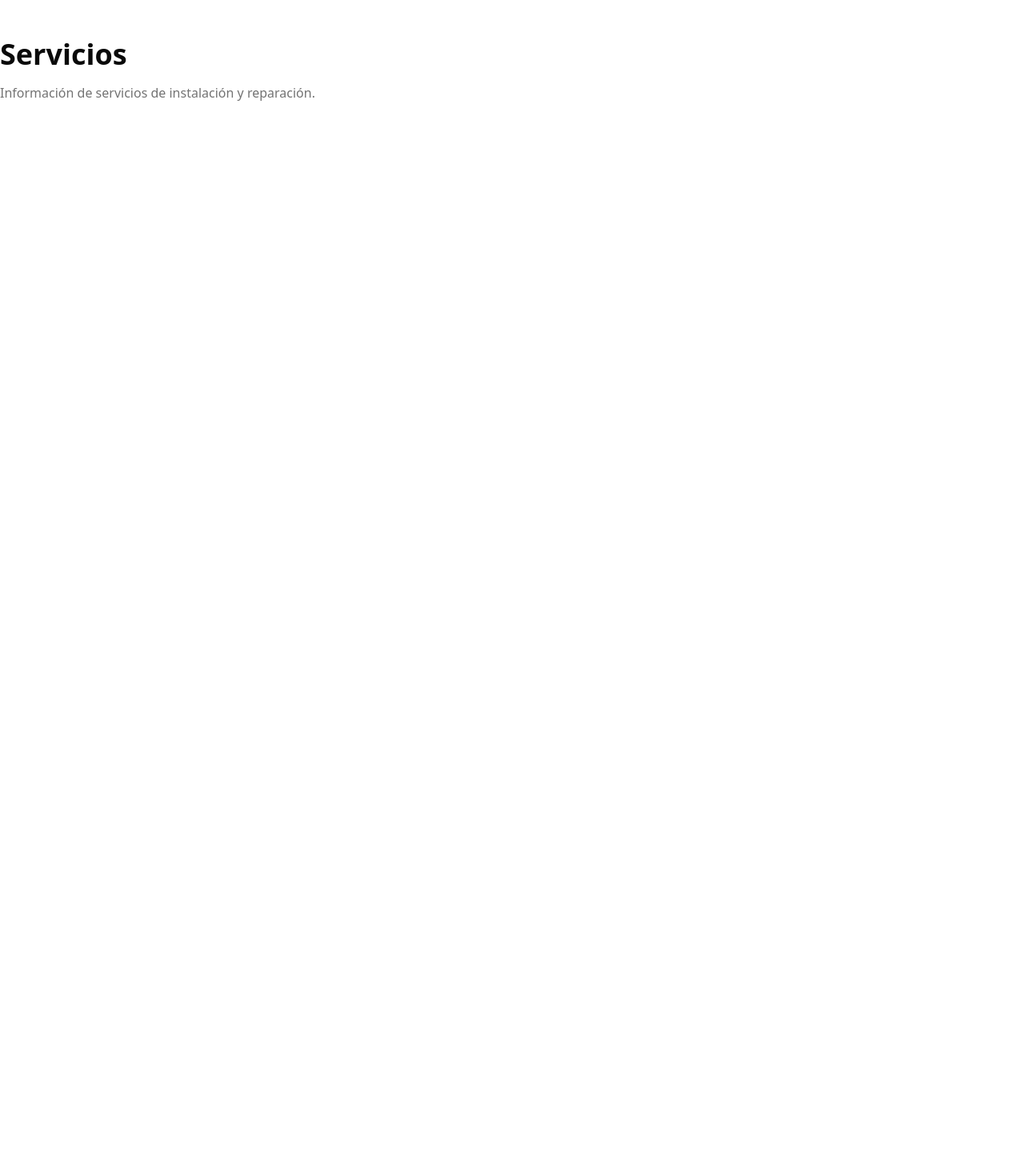
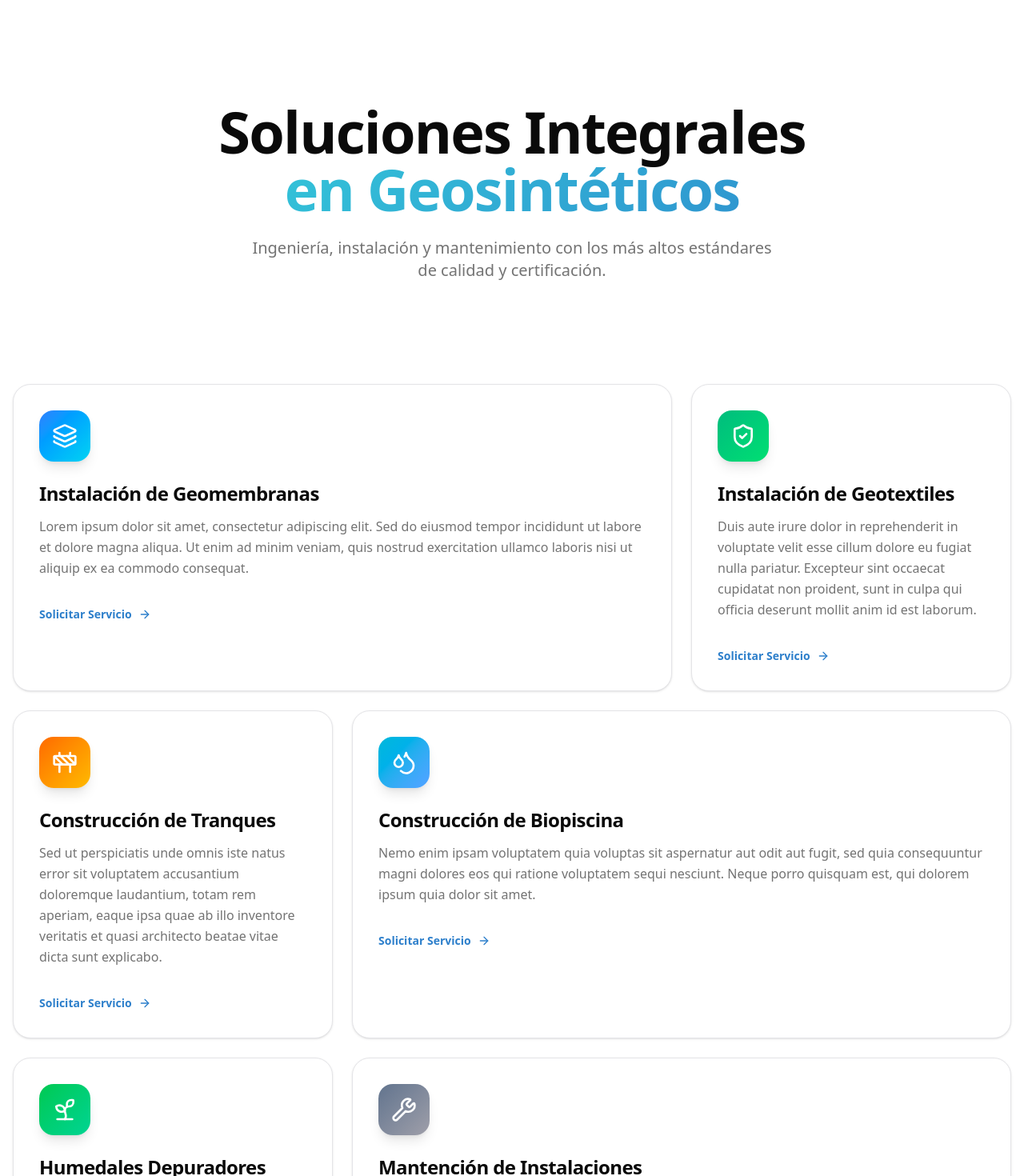
Before and after one commit to hidromembrana/hidromembrana, a Next.js app: page /servicios in a window 1280 px wide. Shown: the top 1470 px of the page at 80% size. Before the commit the page ends 800 px from the top, so only its background shows below. Built offline with nearby package versions, Linux system fonts and the light colour scheme.

Commit message:
Boton Whatsapp

```diff
--- a/app/servicios/page.tsx
+++ b/app/servicios/page.tsx
@@ -1,8 +1,149 @@
+"use client"
+
+import Link from "next/link"
+import {
+    Layers,
+    Construction,
+    Droplets,
+    Sprout,
+    Wrench,
+    ArrowRight,
+    ShieldCheck,
+} from "lucide-react"
+import { cn } from "@/lib/utils"
+import { CtaSection } from "@/components/cta-section"
+
+interface ServiceItem {
+    id: string
+    title: string
+    description: string
+    icon: React.ElementType
+    color: string
+    colSpan?: string
+}
+
+const SERVICES: ServiceItem[] = [
+    {
+        id: "instalacion-geomembranas",
+        title: "Instalación de Geomembranas",
+        description: "Lorem ipsum dolor sit amet, consectetur adipiscing elit. Sed do eiusmod tempor incididunt ut labore et dolore magna aliqua. Ut enim ad minim veniam, quis nostrud exercitation ullamco laboris nisi ut aliquip ex ea commodo consequat.",
+        icon: Layers,
+        color: "from-blue-500 to-cyan-400",
+        colSpan: "md:col-span-2 lg:col-span-2"
+    },
+    {
+        id: "instalacion-geotextiles",
+        title: "Instalación de Geotextiles",
+        description: "Duis aute irure dolor in reprehenderit in voluptate velit esse cillum dolore eu fugiat nulla pariatur. Excepteur sint occaecat cupidatat non proident, sunt in culpa qui officia deserunt mollit anim id est laborum.",
+        icon: ShieldCheck,
+        color: "from-emerald-500 to-green-400",
+        colSpan: "md:col-span-1 lg:col-span-1"
+    },
+    {
+        id: "construccion-tranques",
+        title: "Construcción de Tranques",
+        description: "Sed ut perspiciatis unde omnis iste natus error sit voluptatem accusantium doloremque laudantium, totam rem aperiam, eaque ipsa quae ab illo inventore veritatis et quasi architecto beatae vitae dicta sunt explicabo.",
+        icon: Construction,
+        color: "from-orange-500 to-amber-400",
+        colSpan: "md:col-span-1 lg:col-span-1"
+    },
+    {
+        id: "construccion-biopiscina",
+        title: "Construcción de Biopiscina",
+        description: "Nemo enim ipsam voluptatem quia voluptas sit aspernatur aut odit aut fugit, sed quia consequuntur magni dolores eos qui ratione voluptatem sequi nesciunt. Neque porro quisquam est, qui dolorem ipsum quia dolor sit amet.",
+        icon: Droplets,
+        color: "from-cyan-500 to-blue-400",
+        colSpan: "md:col-span-2 lg:col-span-2"
+    },
+    {
+        id: "humedales-depuradores",
+        title: "Humedales Depuradores",
+        description: "At vero eos et accusamus et iusto odio dignissimos ducimus qui blanditiis praesentium voluptatum deleniti atque corrupti quos dolores et quas molestias excepturi sint occaecati cupiditate non provident.",
+        icon: Sprout,
+        color: "from-green-500 to-emerald-400",
+        colSpan: "md:col-span-1 lg:col-span-1"
+    },
+    {
+        id: "mantencion-instalaciones",
+        title: "Mantención de Instalaciones",
+        description: "Et harum quidem rerum facilis est et expedita distinctio. Nam libero tempore, cum soluta nobis est eligendi optio cumque nihil impedit quo minus id quod maxime placeat facere possimus, omnis voluptas assumenda est.",
+        icon: Wrench,
+        color: "from-slate-500 to-zinc-400",
+        colSpan: "md:col-span-2 lg:col-span-2"
+    }
+]
+
 export default function ServiciosPage() {
     return (
-        <div className="container mx-auto py-12">
-            <h1 className="text-4xl font-bold">Servicios</h1>
-            <p className="mt-4 text-muted-foreground">Información de servicios de instalación y reparación.</p>
+        <div className="min-h-screen bg-background">
+            {/* Hero Section */}
+            <section className="relative overflow-hidden py-20 pb-32 lg:py-32">
+                <div className="absolute inset-0 -z-10">
+                    <div className="absolute top-0 right-0 -translate-y-1/2 translate-x-1/2 w-[500px] h-[500px] bg-brand-blue/20 rounded-full blur-[100px]" />
+                    <div className="absolute bottom-0 left-0 translate-y-1/2 -translate-x-1/2 w-[500px] h-[500px] bg-brand-cyan/20 rounded-full blur-[100px]" />
+                </div>
+
+                <div className="container mx-auto px-4 text-center">
+                    <h1 className="mb-6 text-4xl font-extrabold tracking-tight sm:text-5xl md:text-6xl lg:text-7xl">
+                        <span className="block text-foreground">Soluciones Integrales</span>
+                        <span className="block bg-[image:var(--image-brand-gradient)] bg-clip-text text-transparent">
+                            en Geosintéticos
+                        </span>
+                    </h1>
+                    <p className="mx-auto max-w-2xl text-lg text-muted-foreground md:text-xl">
+                        Ingeniería, instalación y mantenimiento con los más altos estándares de calidad y certificación.
+                    </p>
+                </div>
+            </section>
+
+            {/* Bento Grid Services */}
+            <section className="container mx-auto px-4 pb-24">
+                <div className="grid grid-cols-1 gap-6 md:grid-cols-3 lg:grid-cols-3 auto-rows-[minmax(300px,auto)]">
+                    {SERVICES.map((service) => (
+                        <div
+                            key={service.id}
+                            className={cn(
+                                "group relative overflow-hidden rounded-3xl border transition-all hover:scale-[1.01] hover:shadow-2xl backdrop-blur-sm p-8",
+                                "bg-white border-zinc-200 shadow-sm hover:border-brand-blue/30",
+                                "dark:bg-white/5 dark:border-white/10 dark:hover:border-white/20 dark:shadow-none",
+                                service.colSpan
+                            )}
+                        >
+                            {/* Colorful Gradient Background on Hover */}
+                            <div className={cn(
+                                "absolute inset-0 opacity-0 transition-opacity duration-500 group-hover:opacity-10 bg-gradient-to-br",
+                                service.color
+                            )} />
+
+                            {/* Icon Blob */}
+                            <div className={cn(
+                                "mb-6 inline-flex h-16 w-16 items-center justify-center rounded-2xl bg-gradient-to-br shadow-lg",
+                                service.color
+                            )}>
+                                <service.icon className="h-8 w-8 text-white" />
+                            </div>
+
+                            <h3 className="mb-3 text-2xl font-bold tracking-tight text-foreground">
+                                {service.title}
+                            </h3>
+
+                            <p className="mb-8 text-muted-foreground leading-relaxed">
+                                {service.description}
+                            </p>
+
+                            <Link
+                                href="/contacto" // Or individual service pages if we create them later
+                                className="inline-flex items-center text-sm font-semibold text-brand-blue transition-colors group-hover:text-brand-cyan"
+                            >
+                                Solicitar Servicio
+                                <ArrowRight className="ml-2 h-4 w-4 transition-transform group-hover:translate-x-1" />
+                            </Link>
+                        </div>
+                    ))}
+                </div>
+            </section>
+
+            <CtaSection />
         </div>
-    );
+    )
 }
--- a/components/cta-section.tsx
+++ b/components/cta-section.tsx
@@ -38,7 +38,7 @@ export function CtaSection() {
                             </Link>
 
                             <Link
-                                href="https://wa.me/YOUR_NUMBER"
+                                href="https://wa.me/56998131298"
                                 className="group inline-flex h-14 items-center justify-center rounded-full bg-[#25D366] px-8 text-base font-bold text-white shadow-lg transition-all hover:bg-[#20bd5a] hover:scale-105 hover:shadow-xl focus-visible:outline-none focus-visible:ring-2 focus-visible:ring-white/50"
                             >
                                 <span className="flex items-center gap-2">
--- a/components/under-construction.tsx
+++ b/components/under-construction.tsx
@@ -20,9 +20,25 @@ export function UnderConstruction() {
             <h2 className="mb-4 text-xl font-semibold text-muted-foreground sm:text-2xl">
                 Sitio en Construcción
             </h2>
-            <p className="text-muted-foreground sm:text-lg">
-                Estamos preparando nuestro nuevo sitio web. ¡Pronto estaremos con ustedes!
+            <p className="mb-8 text-muted-foreground sm:text-lg">
+                Estamos preparando nuestro nuevo sitio web.
             </p>
+
+            <div className="flex flex-col items-center gap-4">
+                <p className="text-lg font-medium text-foreground">
+                    ¡Seguimos atendiendo!
+                </p>
+                <a
+                    href="https://wa.me/56998131298"
+                    target="_blank"
+                    rel="noopener noreferrer"
+                    className="group inline-flex h-12 items-center justify-center rounded-full bg-[#25D366] px-8 text-base font-bold text-white shadow-lg transition-all hover:bg-[#20bd5a] hover:scale-105 hover:shadow-xl focus-visible:outline-none focus-visible:ring-2 focus-visible:ring-green-500/50"
+                >
+                    <span className="flex items-center gap-2">
+                        Conversemos por WhatsApp
+                    </span>
+                </a>
+            </div>
         </div>
     );
 }
--- a/components/whatsapp-button.tsx
+++ b/components/whatsapp-button.tsx
@@ -6,7 +6,7 @@ import { MessageCircle } from "lucide-react"
 export function WhatsAppButton() {
     return (
         <Link
-            href="https://wa.me/56912345678" // Placeholder number
+            href="https://wa.me/56998131298"
             target="_blank"
             rel="noopener noreferrer"
             className="fixed bottom-6 right-6 z-50 flex h-14 w-14 items-center justify-center rounded-full bg-green-500 text-white shadow-lg transition-transform hover:scale-110 hover:bg-green-600 focus:outline-none focus:ring-2 focus:ring-green-500 focus:ring-offset-2"
```
